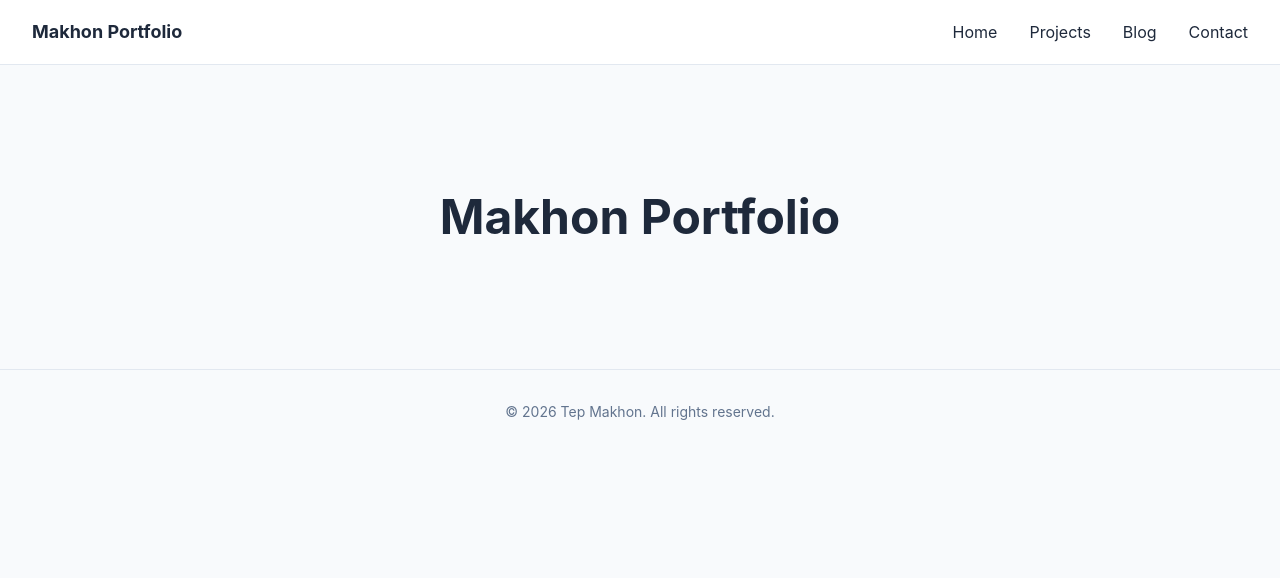
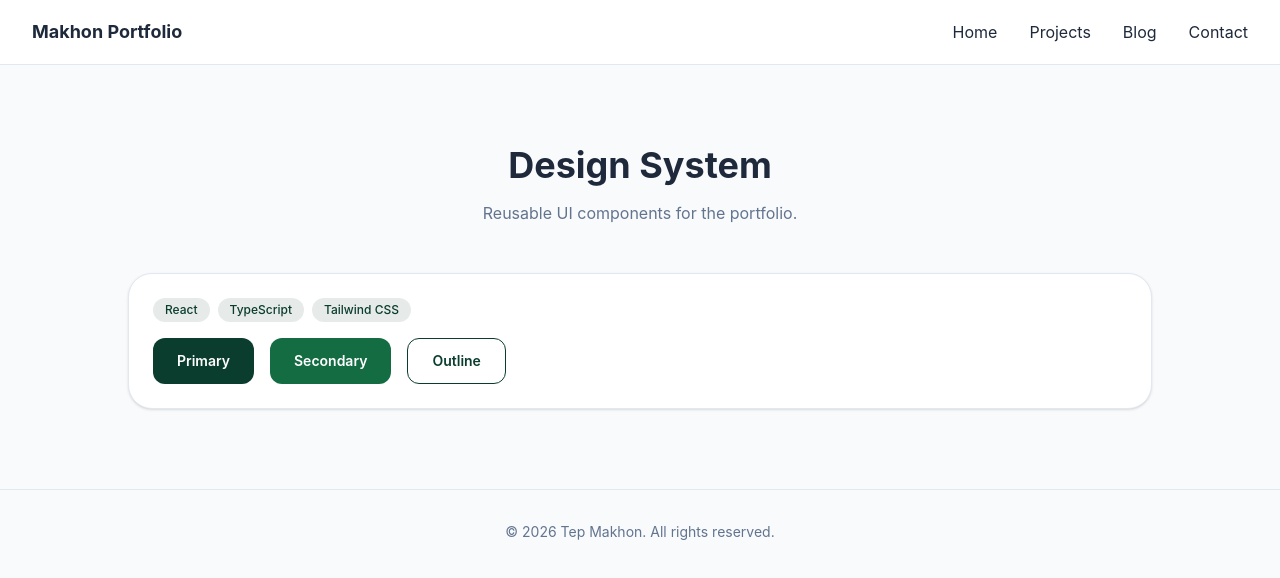
Before and after one commit to tepmakhon/Makhon-Portfolio, a React (Vite) app: page / in a window 1280 px wide. Shown: the top 578 px of the page. Built offline with nearby package versions, Linux system fonts and the light colour scheme.

Commit message:
feat: create reusable design system

```diff
--- /dev/null
+++ b/src/components/ui/Badge.tsx
@@ -0,0 +1,13 @@
+type BadgeProps = {
+  children: React.ReactNode;
+};
+
+export default function Badge({
+  children,
+}: BadgeProps) {
+  return (
+    <span className="rounded-full bg-[#0B3D2E]/10 px-3 py-1 text-xs font-medium text-[#0B3D2E]">
+      {children}
+    </span>
+  );
+}
--- /dev/null
+++ b/src/components/ui/Button.tsx
@@ -0,0 +1,36 @@
+import type { ButtonHTMLAttributes } from "react";
+import { cn } from "../../utils/cn";
+
+type ButtonVariant = "primary" | "secondary" | "outline";
+
+type ButtonProps = ButtonHTMLAttributes<HTMLButtonElement> & {
+  variant?: ButtonVariant;
+};
+
+export default function Button({
+  variant = "primary",
+  className,
+  ...props
+}: ButtonProps) {
+  const variants = {
+    primary:
+      "bg-[#0B3D2E] text-white hover:bg-[#146C43]",
+
+    secondary:
+      "bg-[#146C43] text-white hover:bg-[#0B3D2E]",
+
+    outline:
+      "border border-[#0B3D2E] text-[#0B3D2E] hover:bg-[#0B3D2E] hover:text-white",
+  };
+
+  return (
+    <button
+      className={cn(
+        "rounded-xl px-6 py-3 text-sm font-semibold transition-all duration-300",
+        variants[variant],
+        className
+      )}
+      {...props}
+    />
+  );
+}
--- /dev/null
+++ b/src/components/ui/Card.tsx
@@ -0,0 +1,23 @@
+import type { ReactNode } from "react";
+import { cn } from "../../utils/cn";
+
+type CardProps = {
+  children: ReactNode;
+  className?: string;
+};
+
+export default function Card({
+  children,
+  className,
+}: CardProps) {
+  return (
+    <div
+      className={cn(
+        "rounded-3xl border border-slate-200 bg-white p-6 shadow-sm transition-all duration-300 hover:shadow-xl",
+        className
+      )}
+    >
+      {children}
+    </div>
+  );
+}
--- /dev/null
+++ b/src/components/ui/Input.tsx
@@ -0,0 +1,19 @@
+import { cn } from "../../utils/cn";
+
+type InputProps =
+  React.InputHTMLAttributes<HTMLInputElement>;
+
+export default function Input({
+  className,
+  ...props
+}: InputProps) {
+  return (
+    <input
+      className={cn(
+        "w-full rounded-xl border border-slate-300 px-4 py-3 outline-none transition-all focus:border-[#0B3D2E]",
+        className
+      )}
+      {...props}
+    />
+  );
+}
--- /dev/null
+++ b/src/components/ui/Loading.tsx
@@ -0,0 +1,7 @@
+export default function Loading() {
+  return (
+    <div className="flex justify-center py-20">
+      <div className="h-10 w-10 animate-spin rounded-full border-4 border-slate-200 border-t-[#0B3D2E]" />
+    </div>
+  );
+}
--- /dev/null
+++ b/src/components/ui/SectionTitle.tsx
@@ -0,0 +1,23 @@
+type SectionTitleProps = {
+  title: string;
+  subtitle?: string;
+};
+
+export default function SectionTitle({
+  title,
+  subtitle,
+}: SectionTitleProps) {
+  return (
+    <div className="mb-12 text-center">
+      <h2 className="text-4xl font-bold">
+        {title}
+      </h2>
+
+      {subtitle && (
+        <p className="mx-auto mt-4 max-w-2xl text-slate-500">
+          {subtitle}
+        </p>
+      )}
+    </div>
+  );
+}
--- /dev/null
+++ b/src/components/ui/Textarea.tsx
@@ -0,0 +1,19 @@
+import { cn } from "../../utils/cn";
+
+type TextareaProps =
+  React.TextareaHTMLAttributes<HTMLTextAreaElement>;
+
+export default function Textarea({
+  className,
+  ...props
+}: TextareaProps) {
+  return (
+    <textarea
+      className={cn(
+        "min-h-40 w-full rounded-xl border border-slate-300 p-4 outline-none focus:border-[#0B3D2E]",
+        className
+      )}
+      {...props}
+    />
+  );
+}
--- /dev/null
+++ b/src/constants/theme.ts
@@ -0,0 +1,15 @@
+export const theme = {
+  colors: {
+    primary: "#0B3D2E",
+    secondary: "#146C43",
+    gold: "#D4AF37",
+
+    background: "#F8FAFC",
+
+    surface: "#FFFFFF",
+
+    text: "#1E293B",
+
+    muted: "#64748B",
+  },
+};
--- a/src/pages/Home.tsx
+++ b/src/pages/Home.tsx
@@ -1,17 +1,35 @@
 import MainLayout from "../components/layout/MainLayout";
+
+import Button from "../components/ui/Button";
+import Card from "../components/ui/Card";
+import Badge from "../components/ui/Badge";
+import SectionTitle from "../components/ui/SectionTitle";
 
 export default function Home() {
   return (
     <MainLayout>
+      <section className="py-20">
+        <SectionTitle
+          title="Design System"
+          subtitle="Reusable UI components for the portfolio."
+        />
 
-      <section className="py-32">
+        <div className="mx-auto flex max-w-5xl flex-col gap-6">
+          <Card>
+            <div className="mb-4 flex flex-wrap gap-2">
+              <Badge>React</Badge>
+              <Badge>TypeScript</Badge>
+              <Badge>Tailwind CSS</Badge>
+            </div>
 
-        <h1 className="text-center text-5xl font-bold">
-          Makhon Portfolio
-        </h1>
-
+            <div className="flex flex-wrap gap-4">
+              <Button>Primary</Button>
+              <Button variant="secondary">Secondary</Button>
+              <Button variant="outline">Outline</Button>
+            </div>
+          </Card>
+        </div>
       </section>
-
     </MainLayout>
   );
 }
```
